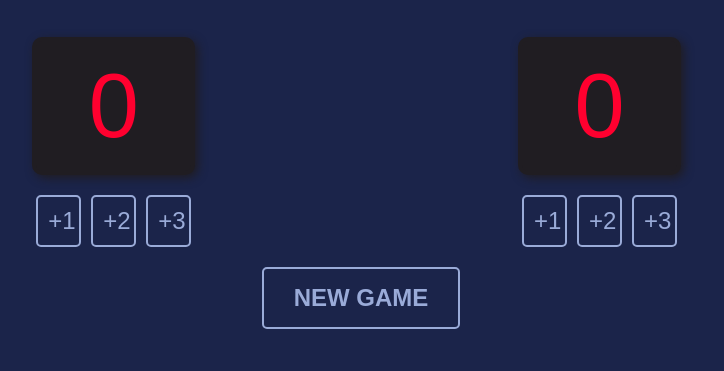
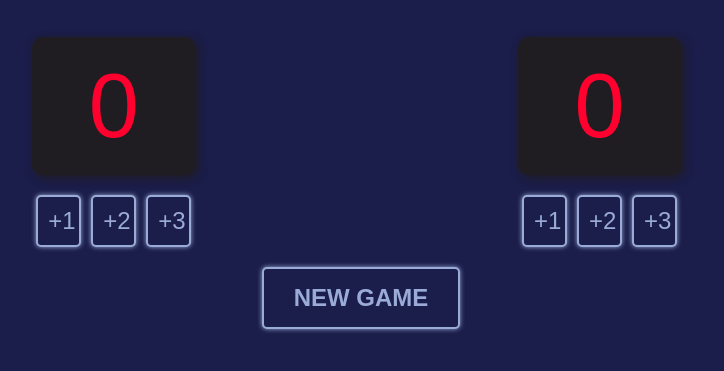
Before and after one commit to ImraanHoosen/Basketball-Scoreboard, a plain HTML site: page index.html in a window 1280 px wide. Shown: the part 111-482 px from the top of the page, without its empty margins (279-1003 px from the left). Drawn offline with Linux system fonts and the light colour scheme; a web font is replaced by a local one.

Commit message:
added box shadow to buttons

```diff
--- a/styles.css
+++ b/styles.css
@@ -3,7 +3,7 @@
   text-align: center;
   align-items: center;
   /* color: #EEEEEE; */
-  background-color: #1b244a;
+  background-color: #1b1d4a;
 }
 
 .main {
@@ -75,6 +75,7 @@ button {
   padding: 10px 10px 10px 10px;
   font-size: x-large;
   cursor: pointer;
+  box-shadow: 0 0 5px #9aabd8;
 }
 
 .score-btn {
```
